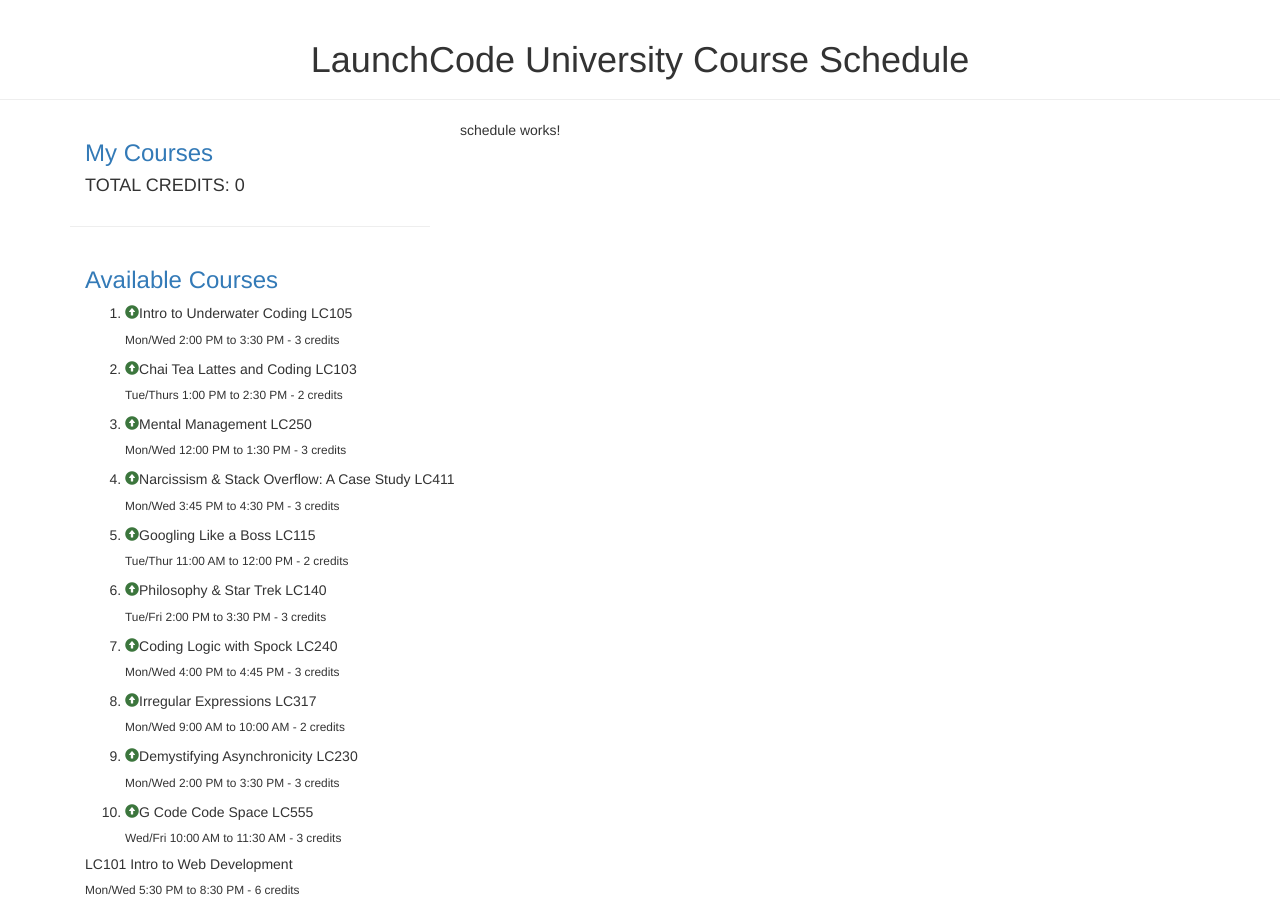
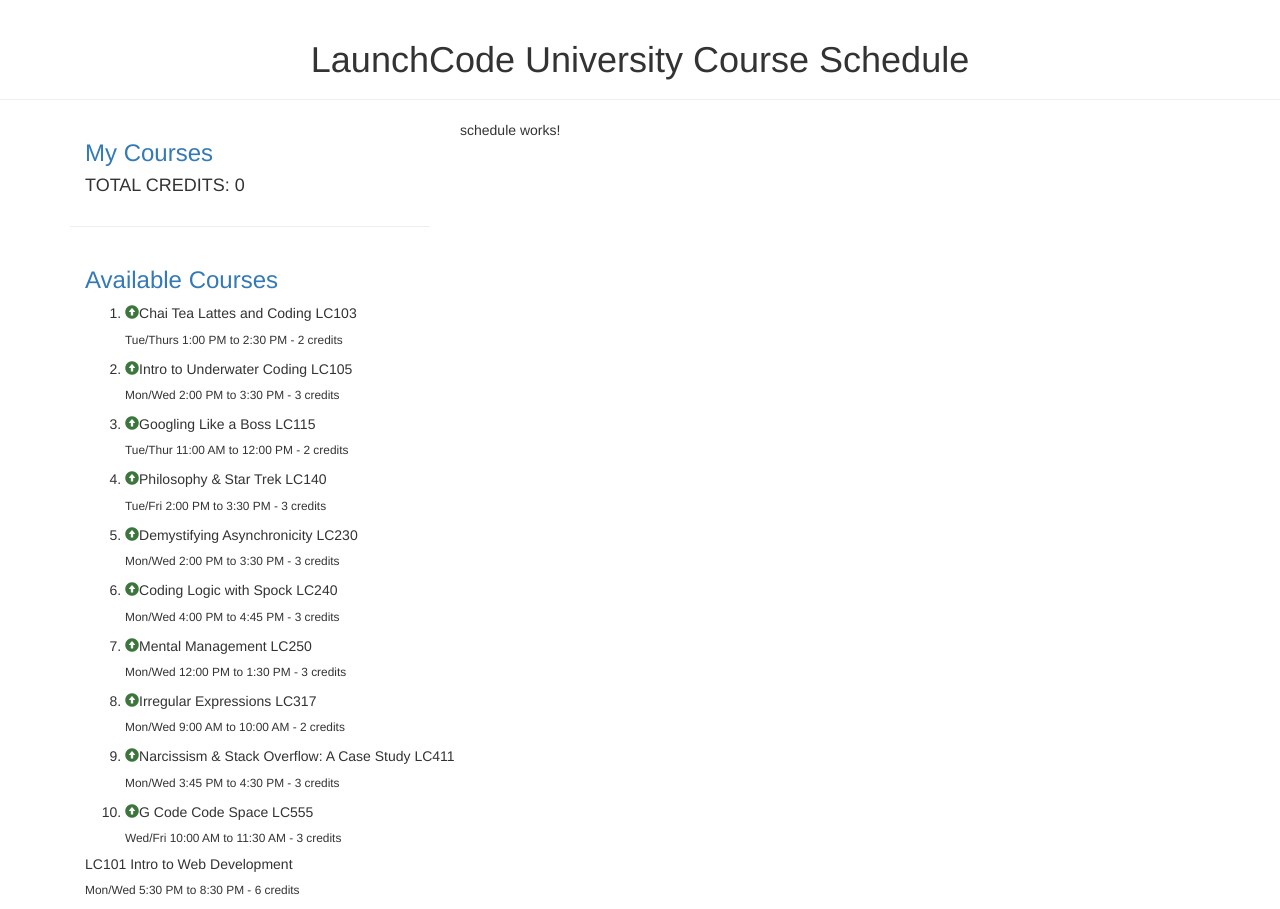
Before and after one commit to ashleyglenn0/LC-CourseSchedule, an Angular app: page / in a window 1280 px wide. Built offline with nearby package versions, Linux system fonts and the light colour scheme.

Commit message:
lists now stay sorted by course code

```diff
--- a/src/app/courses/courses.component.html
+++ b/src/app/courses/courses.component.html
@@ -4,7 +4,7 @@
     <ol>
         <li *ngFor="let course of myCourses; let i = index">
             <div class="col-12 vspace">
-                <h5 class="clickable" (click)="removeCourse(i)"><span class="text-danger glyphicon glyphicon-circle-arrow-down"></span> {{ course.title }} {{ course.code }}</h5>
+                <h5 class="clickable" (click)="removeCourse(i);sort(myCourses)"><span class="text-danger glyphicon glyphicon-circle-arrow-down"></span> {{ course.title }} {{ course.code }}</h5>
                     <p class="small"> {{course.getDays()}} {{course.startTime}} to {{ course.endTime }} -
                     {{ course.credits }} credits
                 </p>
@@ -18,7 +18,7 @@
     <ol>
         <li *ngFor="let course of availableCourses;let i = index">
             <div class="col-12 vspace">
-                <h5 class="clickable" (click)="addCourse(i)"><span class="text-success glyphicon glyphicon-circle-arrow-up"></span>{{ course.title }} {{ course.code }}</h5>
+                <h5 class="clickable" (click)="addCourse(i);sort(availableCourses)"><span class="text-success glyphicon glyphicon-circle-arrow-up"></span>{{ course.title }} {{ course.code }}</h5>
                     <p class="small"> {{course.getDays()}} {{course.startTime}} to {{ course.endTime }} -
                     {{ course.credits }} credits
                 </p>
--- a/src/app/courses/courses.component.ts
+++ b/src/app/courses/courses.component.ts
@@ -28,8 +28,20 @@ constructor(){
       new Courses('Demystifying Asynchronicity','LC230',['Mon','Wed'],'2:00 PM','3:30 PM',3),
       new Courses('G Code Code Space','LC555',['Wed','Fri'],'10:00 AM','11:30 AM',3),
     ];
+    this.sort(this.allCourses);
+    this.availableCourses = this.allCourses.slice(0);
+  }
 
-    this.availableCourses = this.allCourses.slice(0);
+  sort(array: Courses[]): void{
+    let key = "code";
+    array.sort(function(a: Courses, b: Courses): number {
+      if(a[key] < b[key]){
+        return -1;
+      } else if (a[key] > b[key]) {
+        return 1;
+      }
+      return 0;
+    });
   }
   addCourse(index: number): void {
     this.myCourses.push(this.availableCourses[index]);
```
